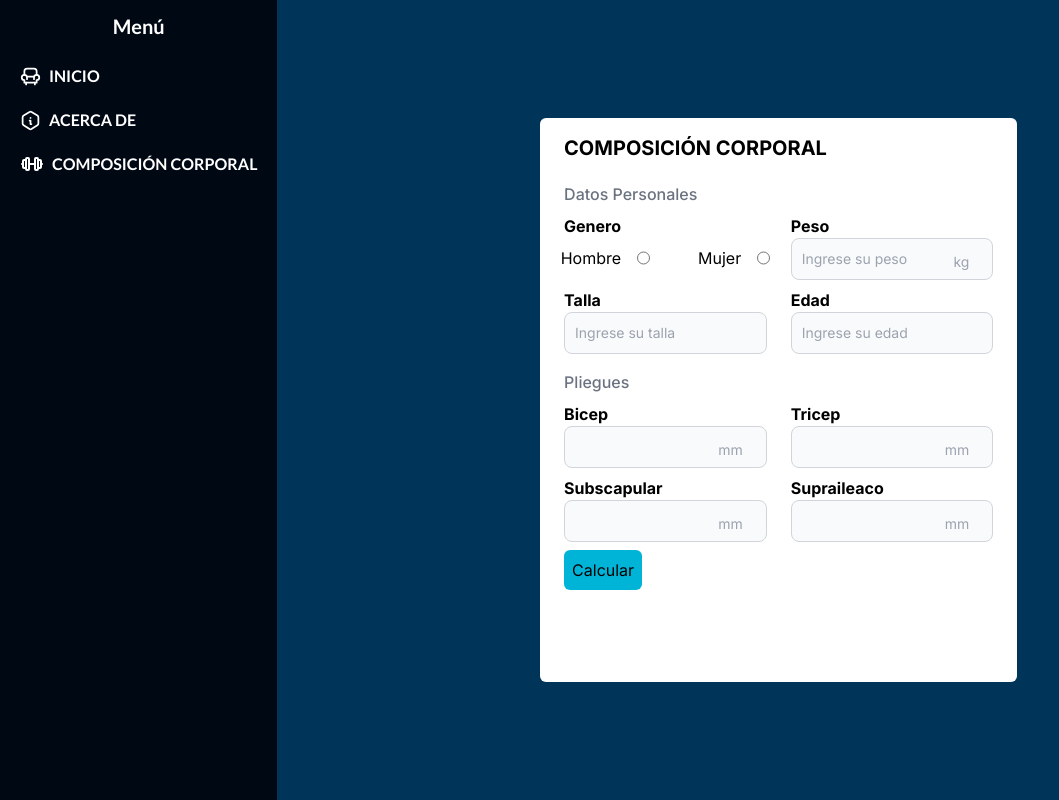
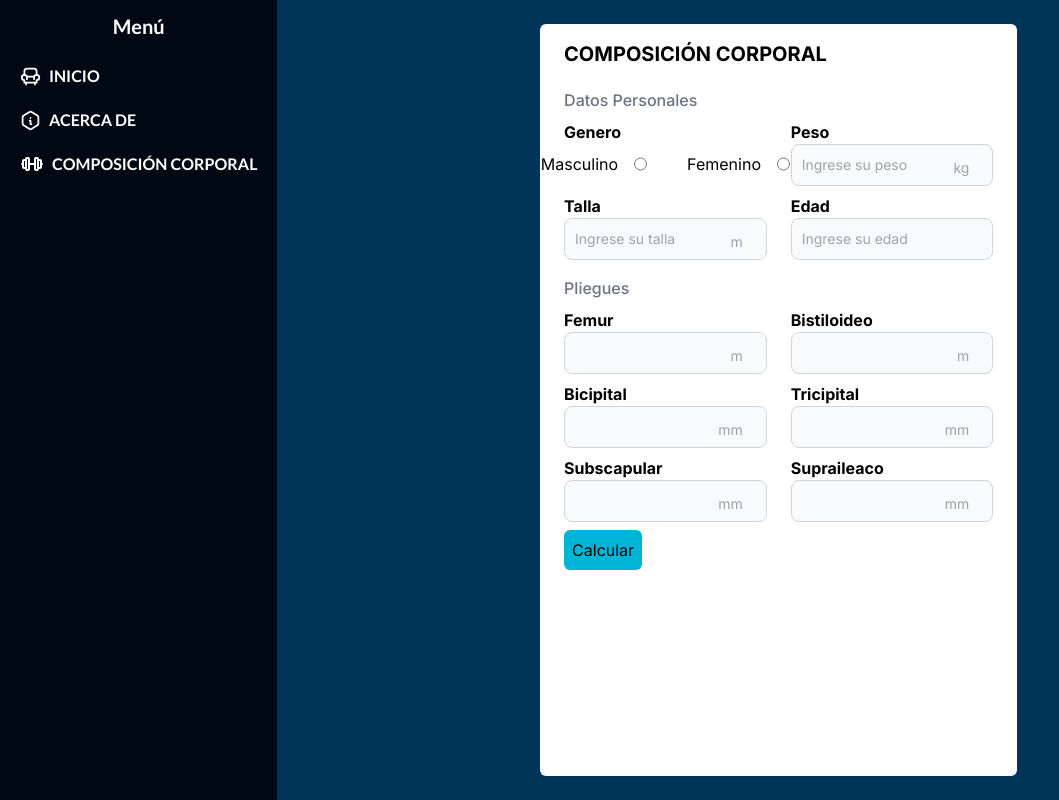
Before and after one commit to Hugocrown1/PracticaDashboard, a Next.js app: page /densidad in a window 1280 px wide. Shown: the whole page, without its empty margins (0-1059 px from the left). Built offline with nearby package versions, Linux system fonts and the light colour scheme.

Commit message:
masa osea y residual

```diff
--- a/app/densidad/page.jsx
+++ b/app/densidad/page.jsx
@@ -12,11 +12,15 @@ export const Densidad = () => {
     bicep: '',
     tricep: '',
     subscapular: '',
-    supraileaco: ''
+    supraileaco: '',
+    femur: '',
+    bistiloideo: ''
   })
 
   const [densidad, setDensidad] = useState(null)
   const [porcentajeGraso, setPorcentajeGraso] = useState(null)
+  const [masaOsea, setMasaOsea] = useState(null)
+  const [masaResidual, setMasaResidual] = useState(null)
 
 
   const handleInputChange = (e) => {
@@ -38,19 +42,34 @@ export const Densidad = () => {
     e.preventDefault()
 
     //Valores de los inputs
-    const { genero, bicep, tricep, subscapular, supraileaco } = inputValues
+    const { genero, bicep, tricep, subscapular, supraileaco, femur, bistiloideo, talla, peso } = inputValues
 
     const sumaPliegues = tricep + bicep + subscapular + supraileaco
 
     let resultado
+    let residual
+
+    //TODO: Masa osea
+    const osea = ( Math.pow( Math.pow(talla, 2) * femur * bistiloideo * 400, 0.712 ) * 3.02 )
+
+    setMasaOsea(osea)
 
     if(genero === 'hombre'){
       resultado = 1.1765 - (0.0744 * Math.log10(sumaPliegues) )
+
+
+      //TODO: Masa residual
+      residual = peso * 0.24
+
     } else {
       // mujer
       resultado = 1.1567 - (0.0717 * Math.log10(sumaPliegues) )
 
+      residual = peso * 0.21
+
     }
+
+    setMasaResidual(residual)
 
     setDensidad(resultado)
 
@@ -66,7 +85,7 @@ export const Densidad = () => {
   return (
     <div className='flex flex-col bg-[#003459] items-center justify-center p-6 h-screen'>
 
-      <div className='bg-[#ffff] text-black rounded-md w-2/4 h-3/4 mx-auto px-6 py-4 shad'>
+      <div className='bg-[#ffff] text-black rounded-md w-2/4 h-full mx-auto px-6 py-4 shad'>
       <h1 className='text-xl font-bold mb-5'>COMPOSICIÓN CORPORAL</h1>
 
 
@@ -79,15 +98,15 @@ export const Densidad = () => {
                    <div className='flex flex-col'>
                     <h2>Genero</h2>
 
-                    <div className='flex space-x-12 justify-center items-center pt-2'>
+                    <div className='flex space-x-10 justify-center items-center pt-2'>
 
                       <div className='flex flex-row space-x-4'>
-                        <label className='font-normal' htmlFor="genero-hombre">Hombre</label>
+                        <label className='font-normal' htmlFor="genero-hombre">Masculino</label>
                         <input className='form-input ' type="radio"  name='genero' value='hombre' required onChange={handleInputChange} />
                       </div>
 
                       <div className='flex flex-row space-x-4'>
-                        <label className='font-normal' htmlFor="genero-mujer">Mujer</label>
+                        <label className='font-normal' htmlFor="genero-mujer">Femenino</label>
                         <input className='form-input ' type="radio"  name='genero' value='mujer' required onChange={handleInputChange}  />
                       </div>
 
@@ -98,30 +117,47 @@ export const Densidad = () => {
 
                     <div className='flex flex-col relative'>
                       <label htmlFor="peso">Peso</label>
-                      <input className='form-input' type="number" name='peso' value={inputValues.peso} placeholder='Ingrese su peso' onChange={handleInputChange}/>
+                      <input className='form-input' type="number" name='peso' value={inputValues.peso} placeholder='Ingrese su peso' required onChange={handleInputChange}/>
                       <span className="absolute inset-y-2 right-6 font-normal text-sm text-gray-400 flex items-end">kg</span>
                     </div>
 
-                    <div className='flex flex-col'>
+                    <div className='flex flex-col relative'>
                       <label htmlFor="talla">Talla</label>
-                      <input className='form-input' type="number" name='talla' value={inputValues.talla} placeholder='Ingrese su talla' onChange={handleInputChange}/>
+                      <input className='form-input' type="number" name='talla' value={inputValues.talla} placeholder='Ingrese su talla' required onChange={handleInputChange}/>
+                      <span className="absolute inset-y-2 right-6 font-normal text-sm text-gray-400 flex items-end">m</span>
                     </div>
 
                     <div className='flex flex-col'>
                       <label htmlFor="edad">Edad</label>
-                      <input className='form-input' type="number" name='edad' value={inputValues.edad} placeholder='Ingrese su edad' onChange={handleInputChange}/>
+                      <input className='form-input' type="number" name='edad' value={inputValues.edad} placeholder='Ingrese su edad' required onChange={handleInputChange}/>
                     </div>
+
+
                  </div>
 
                  <h2 className='font-medium text-gray-500 mb-2'>Pliegues</h2>
                    <div className='grid grid-cols-2 gap-x-6 gap-y-2 font-bold'>
+
+                   <div className='flex flex-col relative'>
+                       <label htmlFor='femur'>Femur</label>
+                       <input className='form-input' type="number" name='femur' value={inputValues.femur} required onChange={handleInputChange}/>
+                       <span className="absolute inset-y-2 right-6 font-normal text-sm text-gray-400 flex items-end">m</span>
+                     </div>
+
+                    <div className='flex flex-col relative'>
+                       <label htmlFor='bistiloideo'>Bistiloideo</label>
+                       <input className='form-input' type="number" name='bistiloideo' value={inputValues.bistiloideo} required onChange={handleInputChange}/>
+                       <span className="absolute inset-y-2 right-6 font-normal text-sm text-gray-400 flex items-end">m</span>
+                     </div>
+
                      <div className='flex flex-col relative'>
-                       <label htmlFor='bicep'>Bicep</label>
+                       <label htmlFor='bicep'>Bicipital</label>
                        <input className='form-input' type="number" name='bicep' value={inputValues.bicep} required onChange={handleInputChange}/>
                        <span className="absolute inset-y-2 right-6 font-normal text-sm text-gray-400 flex items-end">mm</span>
                      </div>
+
                      <div className='flex flex-col relative'>
-                       <label htmlFor='tricep'>Tricep</label>
+                       <label htmlFor='tricep'>Tricipital</label>
                        <input className='form-input' type="number" name='tricep' value={inputValues.tricep} required onChange={handleInputChange}/>
                        <span className="absolute inset-y-2 right-6 font-normal text-sm text-gray-400 flex items-end">mm</span>
                      </div>
@@ -140,9 +176,14 @@ export const Densidad = () => {
                    <button className='mt-2 p-2 bg-[#00b4d8] text-black rounded-md' type='submit'>Calcular</button>
           </form>
 
-         { densidad && <div>
-           <h2>Densidad corporal: {densidad.toFixed(3)}</h2>
-           <h2>Porcentaje graso: { porcentajeGraso }%</h2>
+         { densidad && <div >
+           <span>Densidad corporal: {densidad.toFixed(3)}</span>
+           <br />
+           <span>Porcentaje graso: { porcentajeGraso }%</span>
+           <br />
+           <span>{ masaOsea.toFixed(2) }</span>
+           <br />
+           <span>{ masaResidual } kg</span>
          </div> }
 
 
--- a/tailwind.config.js
+++ b/tailwind.config.js
@@ -13,6 +13,7 @@ module.exports = {
           'conic-gradient(from 180deg at 50% 50%, var(--tw-gradient-stops))',
       },
     },
+
   },
   plugins: [],
 }
```
